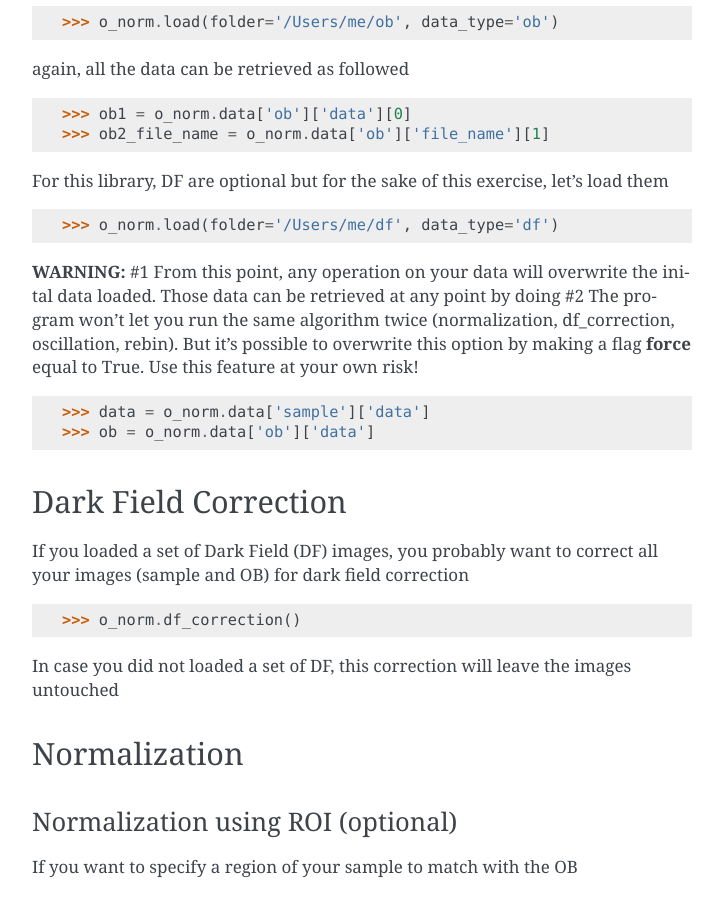
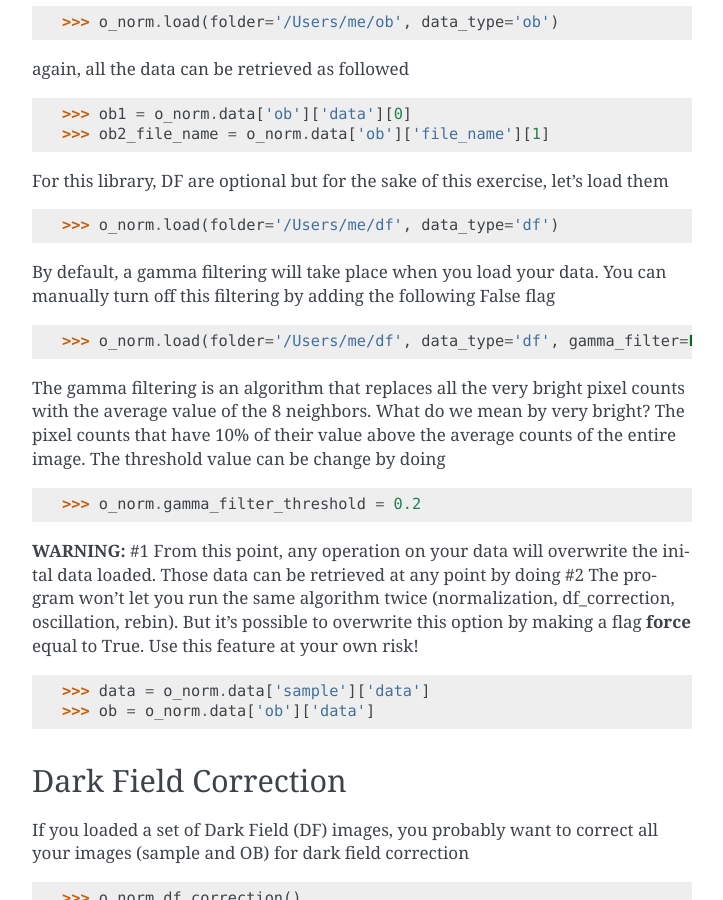
Before and after one commit to scikit-beam/NeuNorm, a Sphinx documentation site: the page built from documentation/source/tutorial.rst, in a window 1280 px wide and 900 px high, scrolled down 1276 px. Shown: the whole window, without its empty margins (388-1111 px from the left). Built offline with Sphinx 7.4.7, drawn with Linux system fonts in a browser that asks for light colours.

Commit message:
threshold value can be manually changed. Updated gamma filtering documentation

```diff
--- a/documentation/source/tutorial.rst
+++ b/documentation/source/tutorial.rst
@@ -65,6 +65,17 @@ again, all the data can be retrieved as followed
 For this library, DF are optional but for the sake of this exercise, let's load them
 
 >>> o_norm.load(folder='/Users/me/df', data_type='df')
+
+By default, a gamma filtering will take place when you load your data. You can manually turn off
+this filtering by adding the following False flag
+
+>>> o_norm.load(folder='/Users/me/df', data_type='df', gamma_filter=False)
+
+The gamma filtering is an algorithm that replaces all the very bright pixel counts with the average value
+of the 8 neighbors. What do we mean by very bright? The pixel counts that have 10% of their value above the average
+counts of the entire image. The threshold value can be change by doing
+
+>>> o_norm.gamma_filter_threshold = 0.2
 
 **WARNING:**
 #1 From this point, any operation on your data will overwrite the inital data loaded. Those
```
Also changed, not shown: 2 other files.
